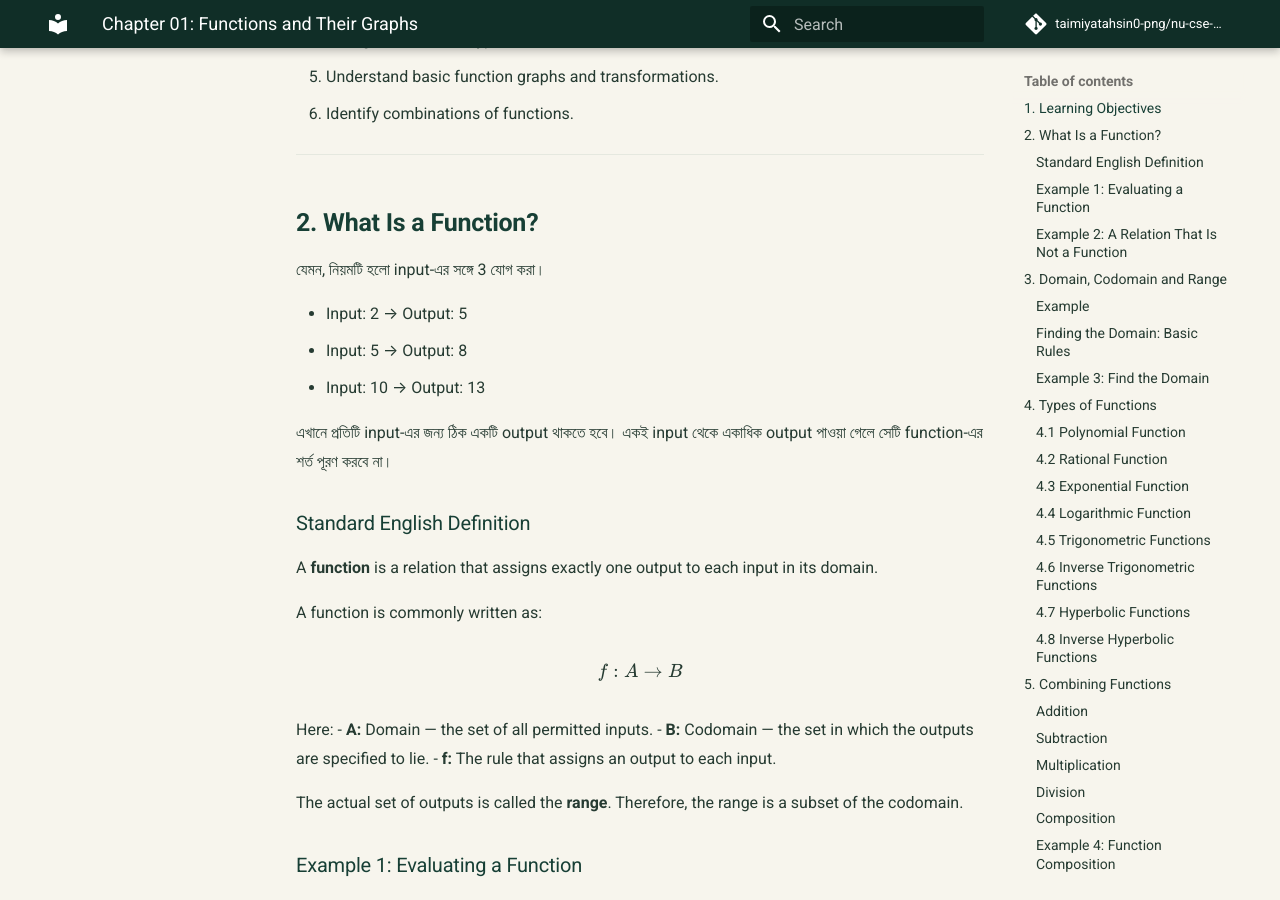
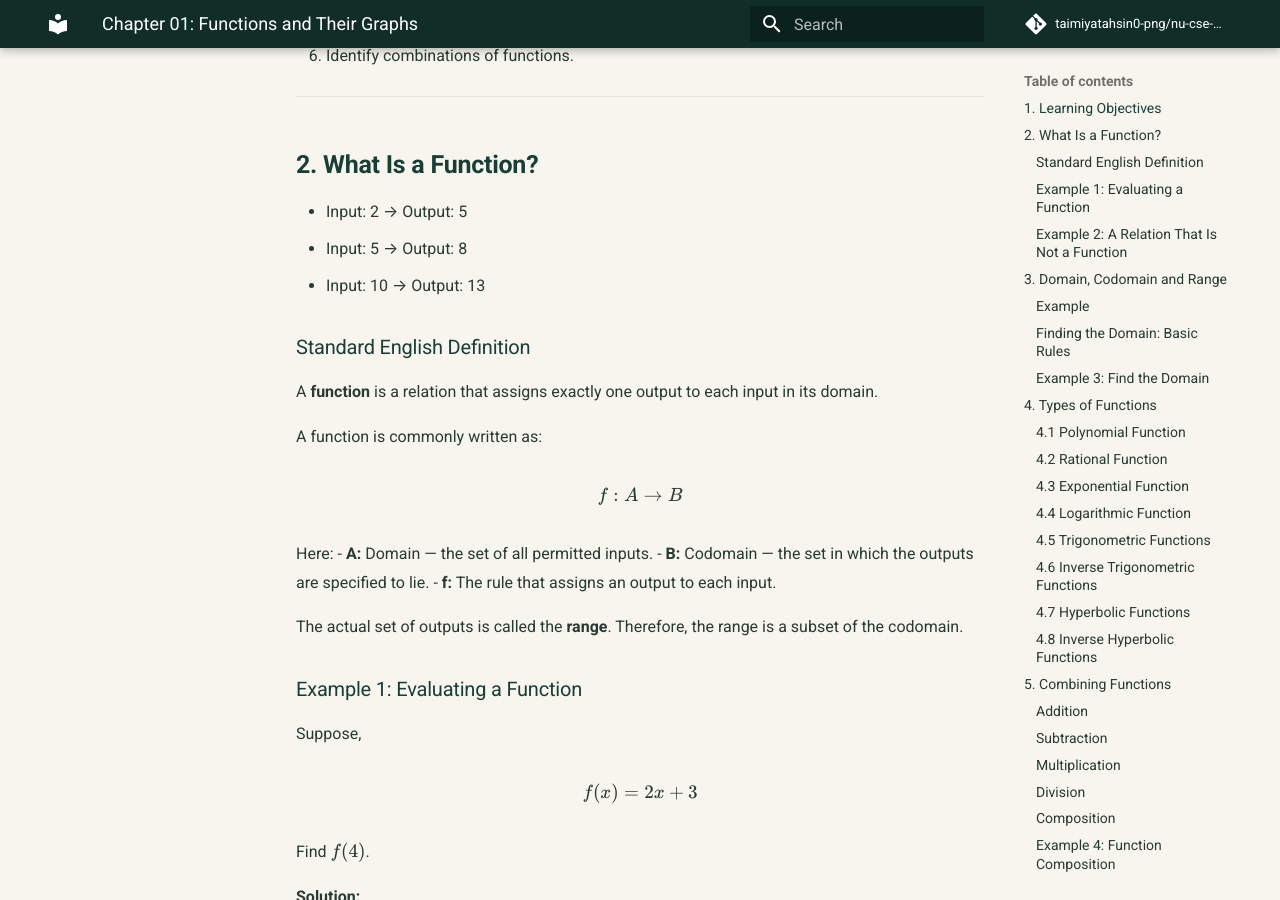
Before and after one commit to taimiyatahsin0-png/nu-cse-notes-store, an MkDocs documentation site: the page built from docs/subjects/cal/chapter-01-functions-and-their-graphs.md, in a window 1280 px wide and 900 px high, scrolled down 570 px. Built offline with MkDocs 1.6.1 and Material for MkDocs 9.7.7, drawn with Linux system fonts in a browser that asks for light colours; comment, search, counter and statistics services are not loaded; some of the changed text lies outside the part shown.

Commit message:
Remove Bangla content; standardize English-only notes

```diff
--- a/docs/subjects/cal/chapter-01-functions-and-their-graphs.md
+++ b/docs/subjects/cal/chapter-01-functions-and-their-graphs.md
@@ -21,13 +21,9 @@ After studying this chapter, you should be able to:
 
 ## 2. What Is a Function?
 
-যেমন, নিয়মটি হলো input-এর সঙ্গে 3 যোগ করা।
-
 - Input: 2 → Output: 5
 - Input: 5 → Output: 8
 - Input: 10 → Output: 13
-
-এখানে প্রতিটি input-এর জন্য ঠিক একটি output থাকতে হবে। একই input থেকে একাধিক output পাওয়া গেলে সেটি function-এর শর্ত পূরণ করবে না।
 
 ### Standard English Definition
 
@@ -83,9 +79,6 @@ The input 1 is paired with both 2 and 5. Since one input has two different outpu
 ---
 
 ## 3. Domain, Codomain and Range
-
-- **Codomain:** output কোন set-এর মধ্যে থাকবে বলে নির্ধারণ করা হয়েছে।
-- **Range:** বাস্তবে যেসব output পাওয়া যায়।
 
 ### Example
 
```
